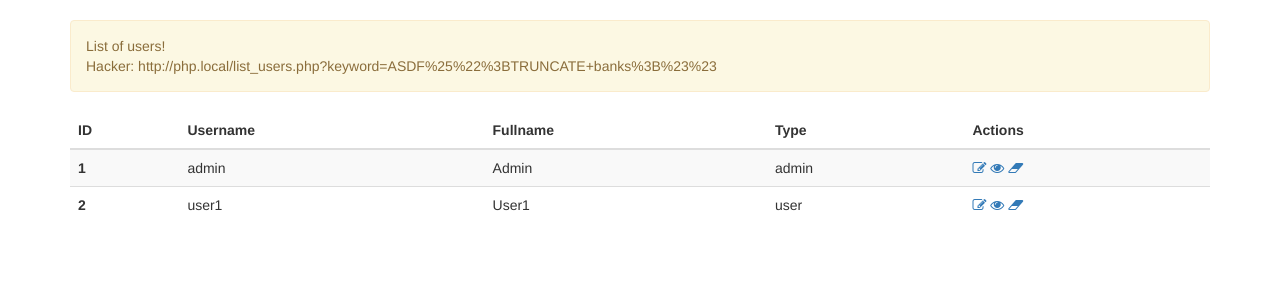
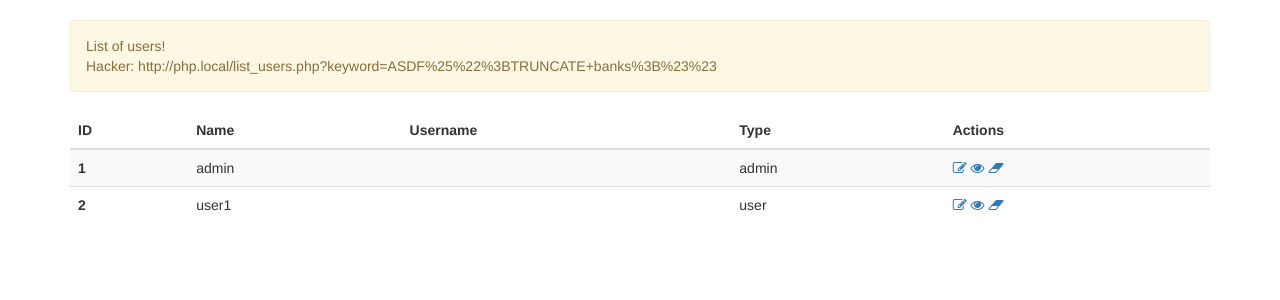
Before and after one commit to nguyenthu2667/b203a_group_e, a PHP site: page /list_users.php in a window 1280 px wide. Shown: the part 72-372 px from the top of the page. Run offline with PHP 8.4, Linux system fonts and the light colour scheme; data comes from the database, SQL or seed files in the repository; data that the repository does not hold is empty.

Commit message:
file listview

```diff
--- a/list_users.php
+++ b/list_users.php
@@ -30,8 +30,8 @@ $users = $userModel->getUsers($params);
                 <thead>
                     <tr>
                         <th scope="col">ID</th>
+                        <th scope="col">Name</th>
                         <th scope="col">Username</th>
-                        <th scope="col">Fullname</th>
                         <th scope="col">Type</th>
                         <th scope="col">Actions</th>
                     </tr>
@@ -44,7 +44,7 @@ $users = $userModel->getUsers($params);
                                 <?php echo $user['name']?>
                             </td>
                             <td>
-                                <?php echo $user['fullname']?>
+                                <?php echo $user['username']?>
                             </td>
                             <td>
                                 <?php echo $user['type']?>
```
